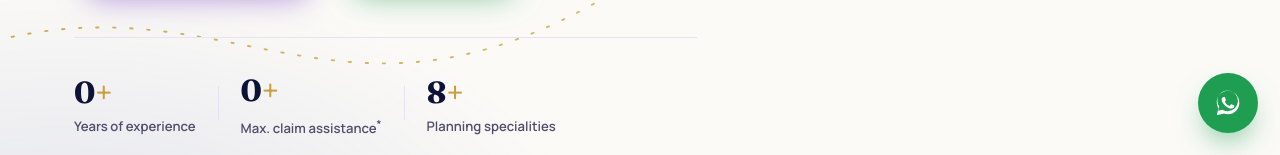
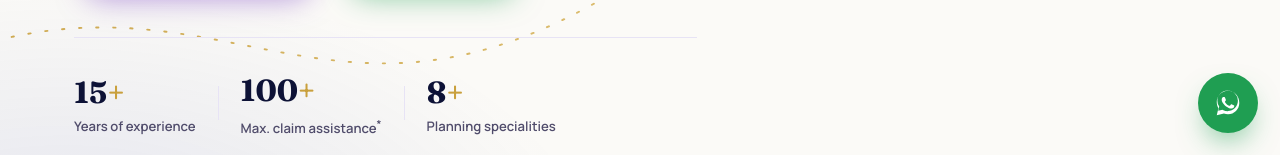
Before and after one commit to pathconsultancysecure-rgb/securepath, a plain HTML site: page index.html in a window 1280 px wide. Shown: the part 645-800 px from the top of the page. Drawn offline with Linux system fonts and the light colour scheme.

Commit message:
Update index.html

```diff
--- a/index.html
+++ b/index.html
@@ -97,11 +97,11 @@
 
         <div class="hero-trust reveal-fade">
           <div class="trust-stat">
-            <strong data-count="15">0</strong><span>Years of experience</span>
+            <strong data-count="15">15</strong><span>Years of experience</span>
           </div>
           <div class="trust-divider" aria-hidden="true"></div>
           <div class="trust-stat">
-            <strong data-count="100">0</strong><span>Max. claim assistance<sup>*</sup></span>
+            <strong data-count="100">100</strong><span>Max. claim assistance<sup>*</sup></span>
           </div>
           <div class="trust-divider" aria-hidden="true"></div>
           <div class="trust-stat">
```
